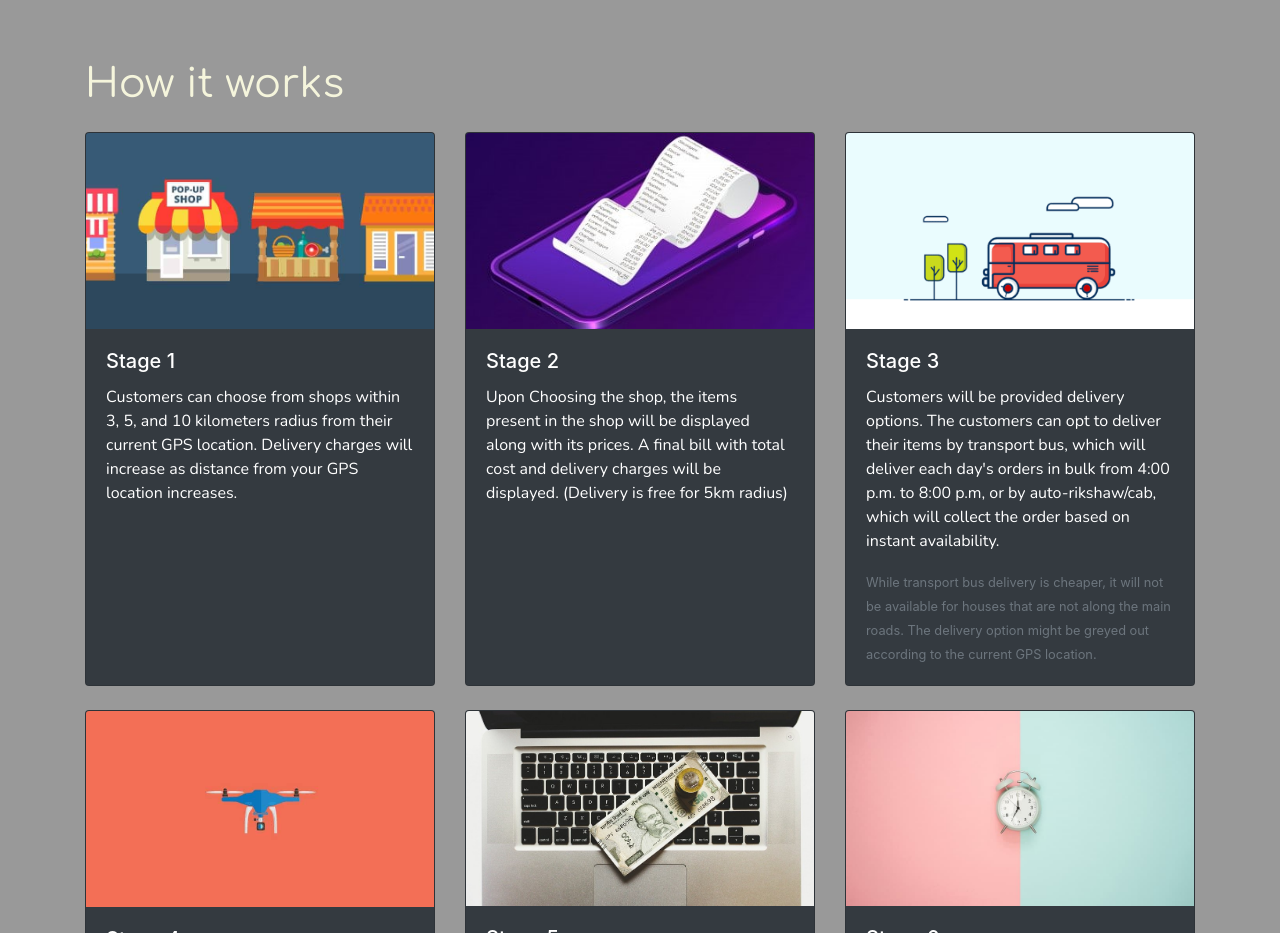
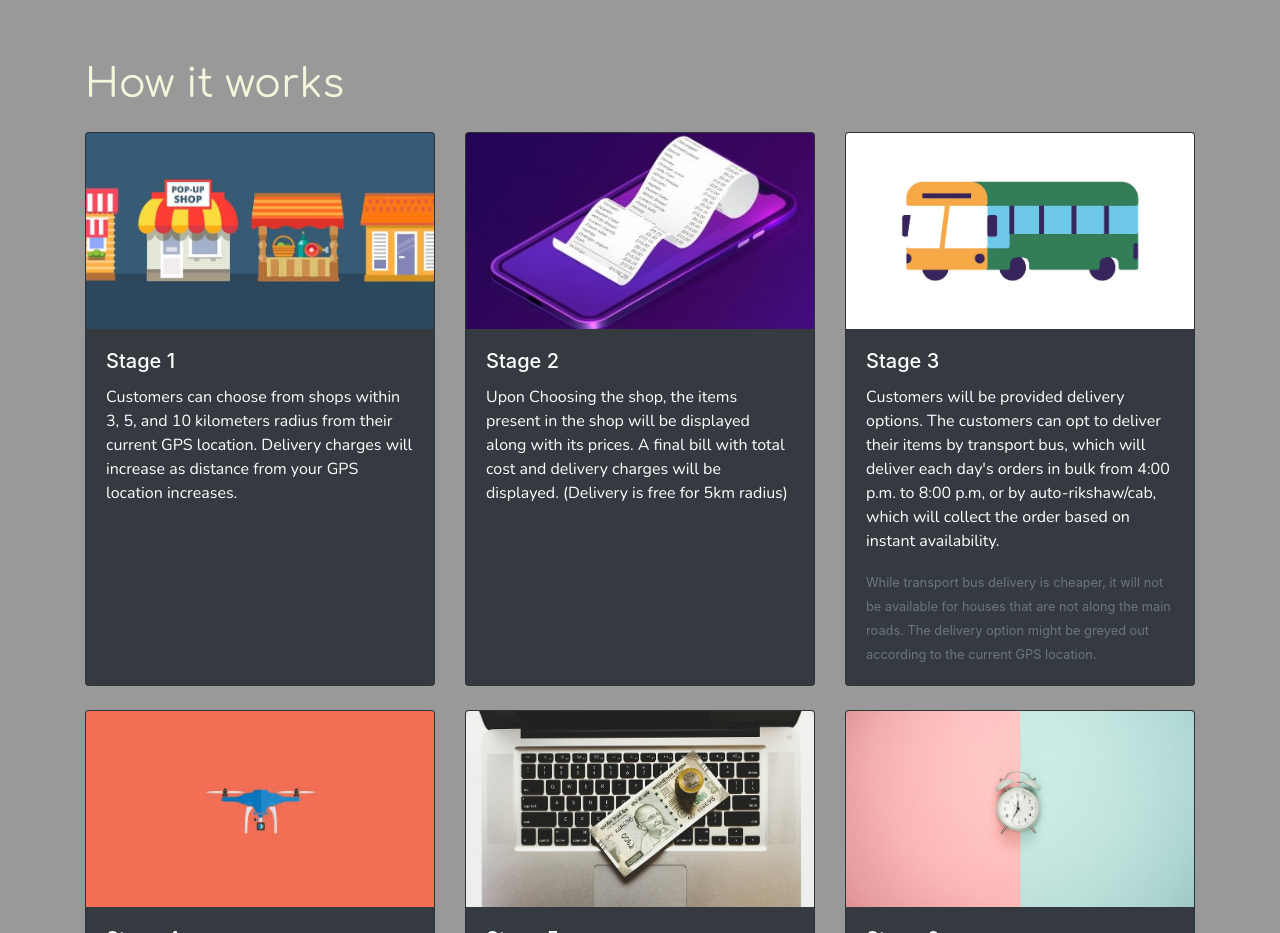
Before and after one commit to ananthutmani/Helping-hand-sample, a plain HTML site: page Advanced No Contact Delivery.html in a window 1280 px wide. Shown: the part 1100-2033 px from the top of the page. Drawn offline with nearby package versions, Linux system fonts and the light colour scheme.

Commit message:
bus image change

```diff
--- a/Advanced No Contact Delivery.html
+++ b/Advanced No Contact Delivery.html
@@ -66,7 +66,7 @@
                         </div>
                     </div>
                     <div class="card bg-dark text-white wow animated fadeInUp" data-wow-delay="900ms">
-                        <img src="CSS/images/bus.png" class="card-img-top" alt="Bus">
+                        <img src="CSS/images/bus2.jpg" class="card-img-top" alt="Bus">
                         <div class="card-body">
                             <h5 class="card-title">Stage 3</h5>
                             <p class="card-text">Customers will be provided delivery options. The customers can opt to deliver their items by transport bus, which will deliver each day's orders in bulk from 4:00 p.m. to 8:00 p.m, or by auto-rikshaw/cab, which will collect the order based on instant availability.</p>
```
Also changed, not shown: CSS/images/bus2.jpg (added).
